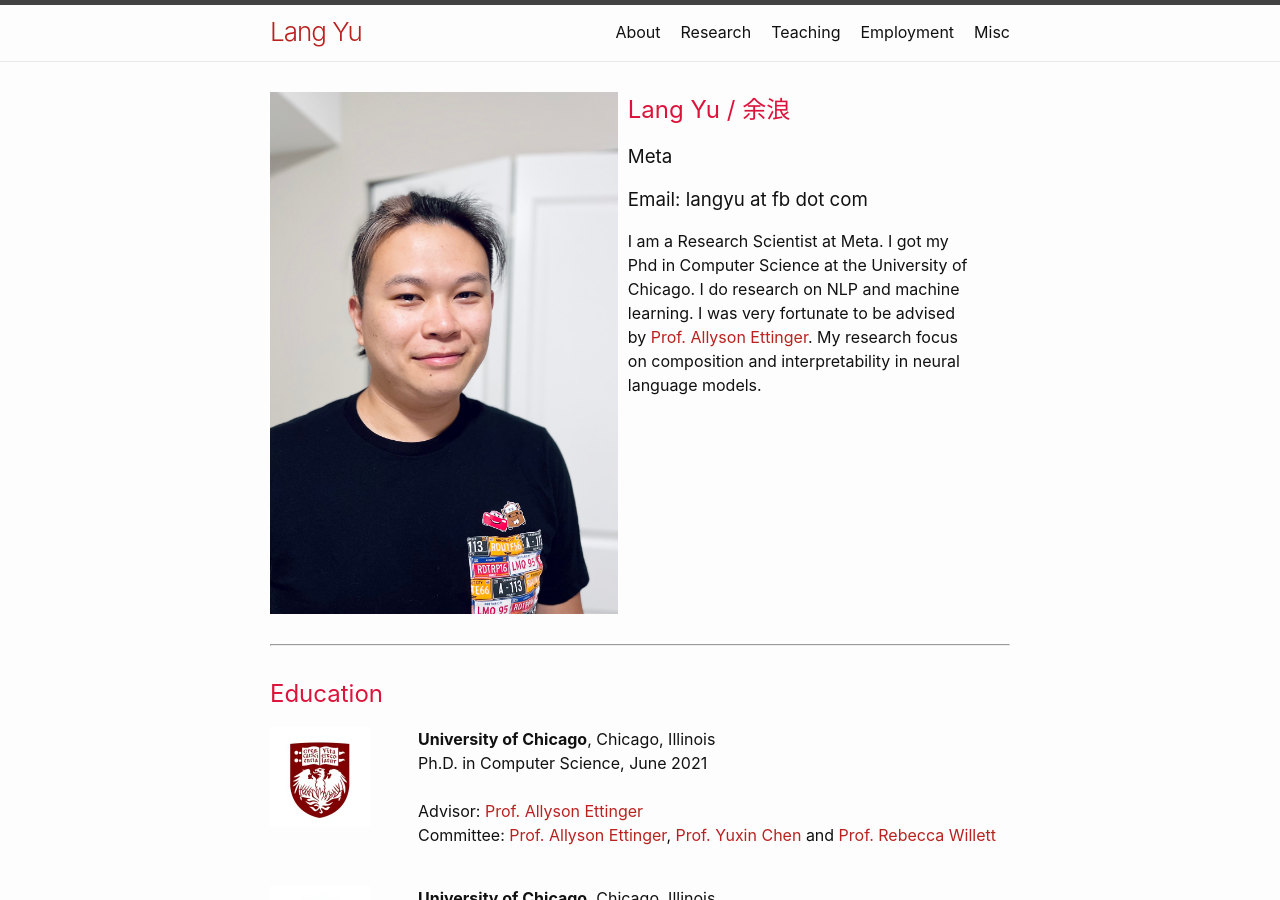
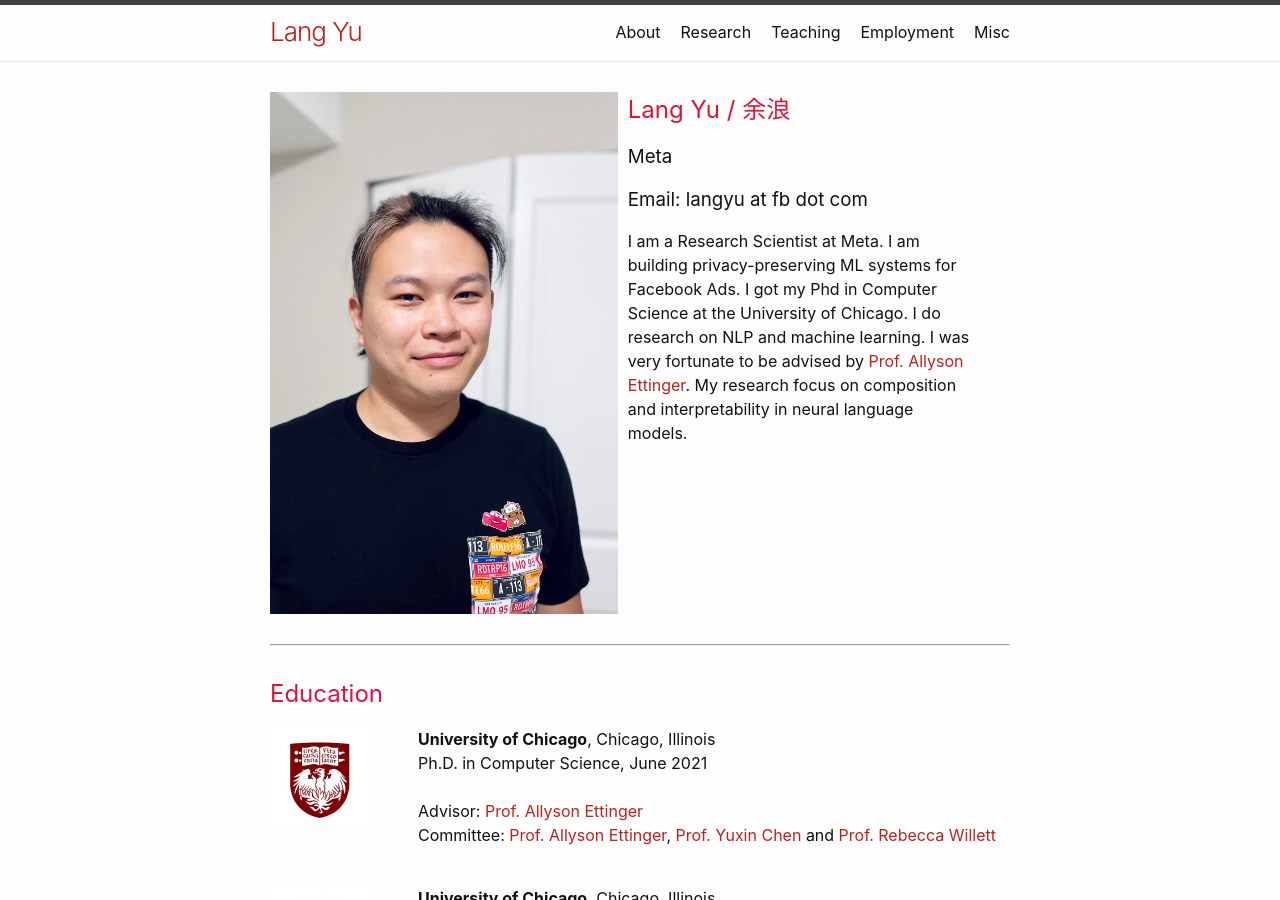
Before and after one commit to yulang/yulang.github.io, a Jekyll site: the page built from index.markdown, in a window 1280 px wide and 900 px high. Built offline with Jekyll 4.4.1, drawn with Linux system fonts in a browser that asks for light colours.

Commit message:
add recent updates

```diff
--- a/index.markdown
+++ b/index.markdown
@@ -29,7 +29,7 @@ layout: home
         <h2> Lang Yu / 余浪 </h2>
         <h3>Meta </h3>
         <h3> Email: langyu at fb dot com </h3>
-        I am a Research Scientist at Meta. I got my Phd in Computer Science at the University of Chicago. I do research on NLP and machine learning. I was very fortunate to be advised by <a href="https://aetting.github.io">Prof. Allyson Ettinger</a>. My research focus on composition and interpretability in neural language models.
+        I am a Research Scientist at Meta. I am building privacy-preserving ML systems for Facebook Ads. I got my Phd in Computer Science at the University of Chicago. I do research on NLP and machine learning. I was very fortunate to be advised by <a href="https://aetting.github.io">Prof. Allyson Ettinger</a>. My research focus on composition and interpretability in neural language models.
     </div>
 </div>
 ---
```
